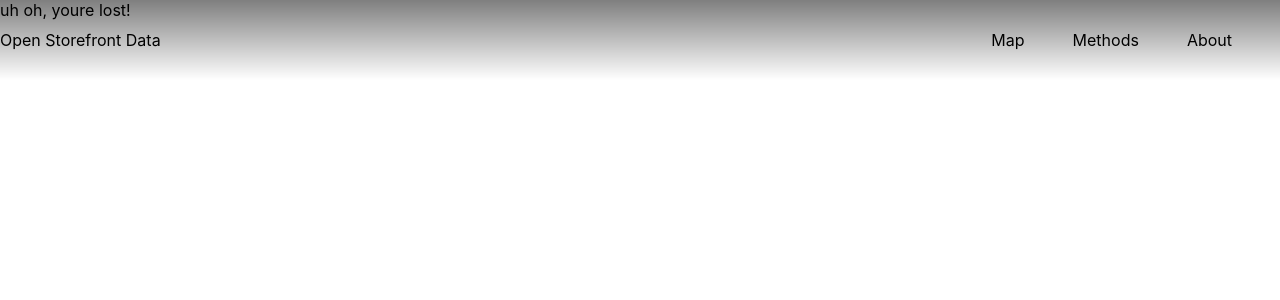
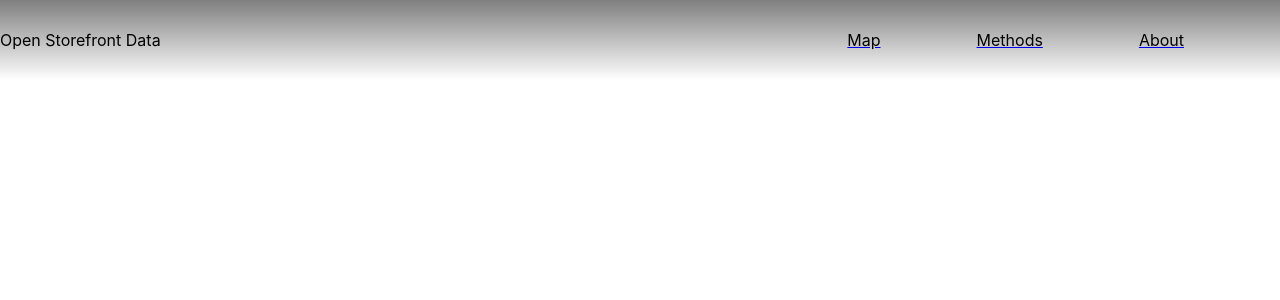
Before and after one commit to jeremyben-meir/nyc-storefront-directory, a React (Create React App) app: page / in a window 1280 px wide. Shown: the top 300 px of the page. Built offline with nearby package versions, Linux system fonts and the light colour scheme; no server answers.

Commit message:
multi-page

```diff
--- a/src/App.js
+++ b/src/App.js
@@ -18,18 +18,18 @@ const brand = { name: "open-storefront-directory", to: "home" };
 
 function App() {
   return (
-    <React.Fragment>
+      <Router>
+      <React.Fragment>
       <Navbar brand={brand} links={navlinks} />
 
-      <Router>
         <Switch>
           <Route path="/open-storefront-directory" exact component={Home}/>
           <Route path="/open-storefront-directory/about" exact component={About}/>
           <Route path="/open-storefront-directory/methods" exact component={Methods}/>
-          <Route component={NoMatch}/>
+          <Route path="/open-storefront-directory" component={NoMatch}/>
         </Switch>
-      </Router>
     </React.Fragment>
+    </Router>
   );
 }
 
--- a/src/components/Map.js
+++ b/src/components/Map.js
@@ -261,13 +261,13 @@ export const Map = () => {
     return (
         <div>
             <div ref={mapContainer} style={{ width: "100vw", height: "100vh" }}>
-                <div id="state-legend" class="legend" style={legend_style}>
+                <div id="state-legend" className="legend" style={legend_style}>
                     <h4 style={legend_h4_style}>{map_focus}</h4>
                     {Object.entries(map_string_dict).map((item, index) =>
                         <div><span style={{...legend_div_span_style, backgroundColor: map_focus_dict[index]}}></span>{map_string_dict[index]}</div>
                     )}
                 </div>
-                <div id="state-legend" class="legend" style={legend_style_left}>
+                <div id="state-legend" className="legend" style={legend_style_left}>
                     {(map_focus == "Vacancy" || map_focus == "Turnover") ? bbl_htm : llid_htm}
                 </div>
             </div>
--- a/src/components/Navbar.js
+++ b/src/components/Navbar.js
@@ -1,5 +1,6 @@
 import React from 'react';
 import PropTypes from 'prop-types';
+import { Route, Switch, Link } from "react-router-dom";
 import {StyledNavbarTop, Transition, A} from '../assets/NavbarStyles.js';
 
 export default class Navbar extends React.Component {
@@ -46,9 +47,9 @@ export default class Navbar extends React.Component {
 
         const NavLinks = () =>
           links.map((link, index) => (
-            <A key={index} href={link.to}>
-              {link.name}
-            </A>
+            <Link to={link.to}>
+              <A key={index}>{link.name}</A>
+            </Link>
         ));
 
         return (
```
